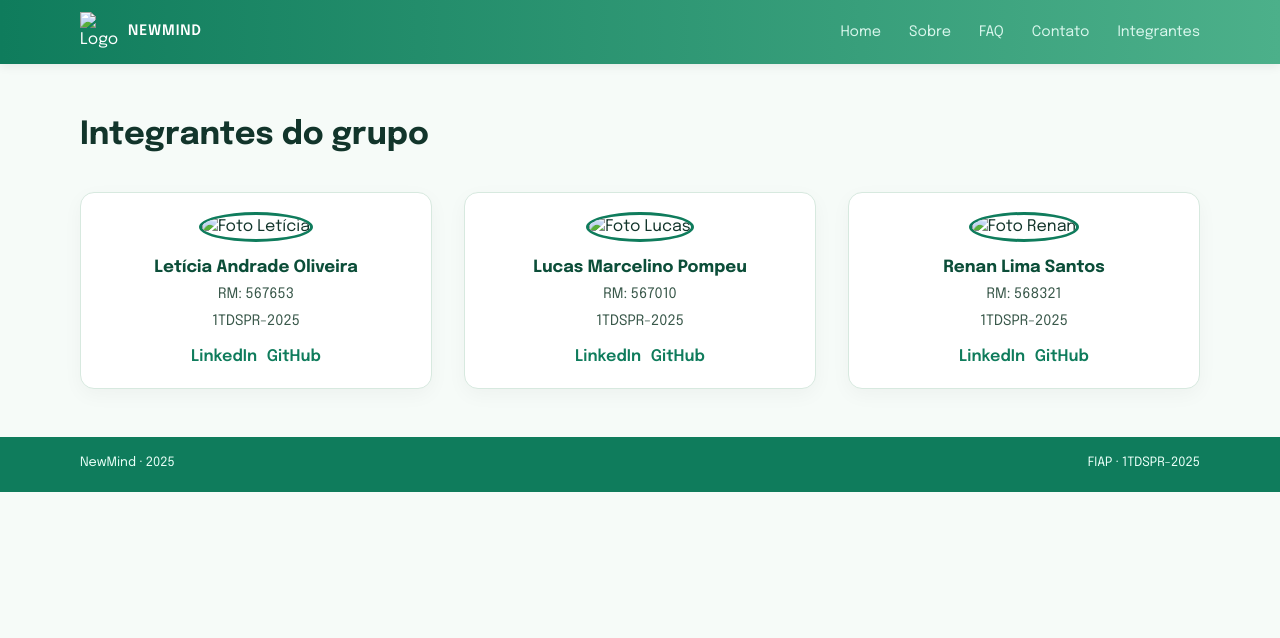
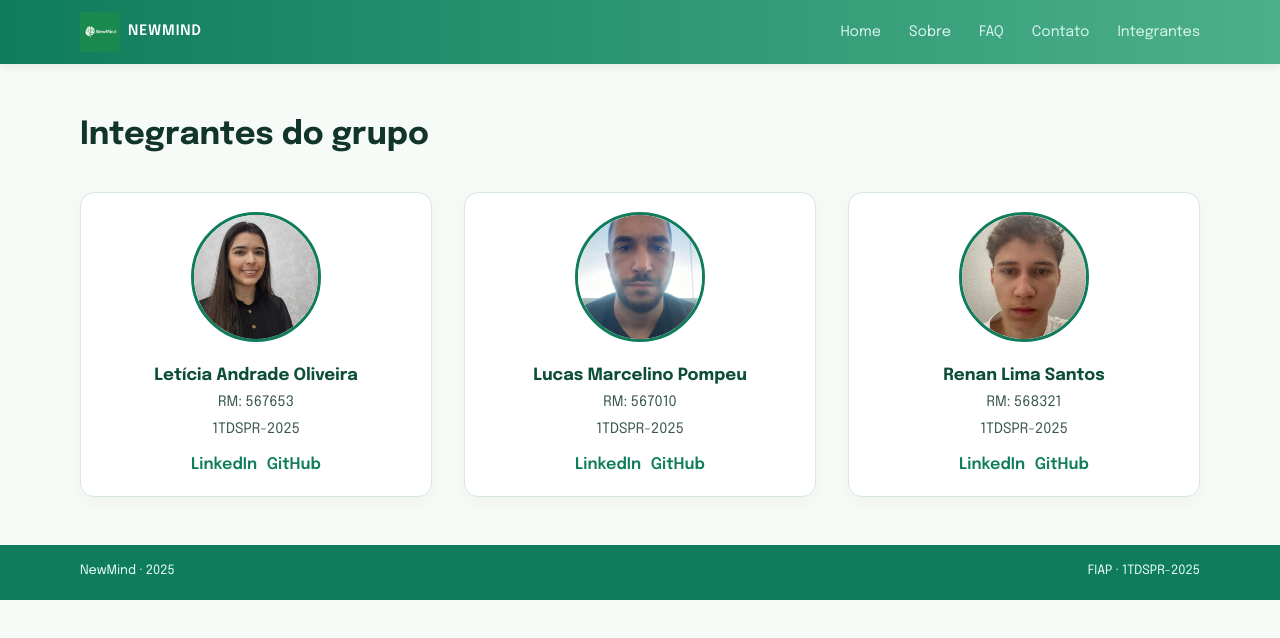
Before and after one commit to Laoliveira27/newmind-front, a plain HTML site: page integrantes.html in a window 1280 px wide. Drawn offline with Linux system fonts and the light colour scheme.

Commit message:
Criado pasta para imagens e ajustada as imagens integrantes e logo em todos html

```diff
--- a/integrantes.html
+++ b/integrantes.html
@@ -18,7 +18,7 @@
  <header class="header">
   <div class="container header-content">
     <div class="logo-area">
-      <img src="./LogoNewMind.png" alt="Logo NewMind" class="logo" />
+      <img src="./assets/LogoNewMind.png" alt="Logo NewMind" class="logo" />
       <span class="logo-text">NewMind</span>
     </div>
 
@@ -43,7 +43,7 @@
 
       <div class="cards integrantes">
         <article class="card integrante-card">
-          <img src="./leticia.jpeg" alt="Foto Letícia" />
+          <img src="./assets/leticia.jpeg" alt="Foto Letícia" />
           <h3>Letícia Andrade Oliveira</h3>
           <p>RM: 567653</p>
           <p>1TDSPR-2025</p>
@@ -54,7 +54,7 @@
         </article>
 
         <article class="card integrante-card">
-          <img src="./lucas.jpg" alt="Foto Lucas" />
+          <img src="./assets/lucas.jpg" alt="Foto Lucas" />
           <h3>Lucas Marcelino Pompeu</h3>
           <p>RM: 567010</p>
           <p>1TDSPR-2025</p>
@@ -65,7 +65,7 @@
         </article>
 
         <article class="card integrante-card">
-          <img src="./renan.jpg" alt="Foto Renan" />
+          <img src="./assets/renan.jpg" alt="Foto Renan" />
           <h3>Renan Lima Santos</h3>
           <p>RM: 568321</p>
           <p>1TDSPR-2025</p>
```
Also changed, not shown: contato.html (+1 -1 lines), diario.html (+1 -1 lines), faq.html (+1 -1 lines), index.html (+1 -1 lines), painel-clinica.html (+1 -1 lines), sobre.html (+1 -1 lines).
